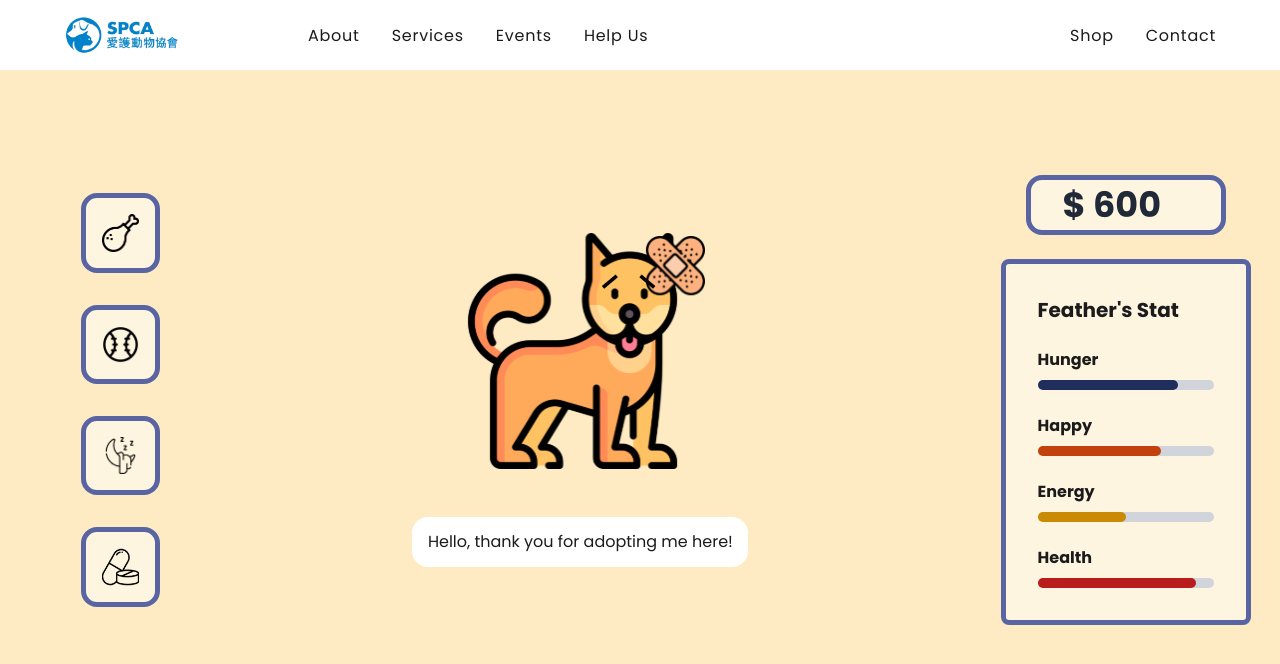
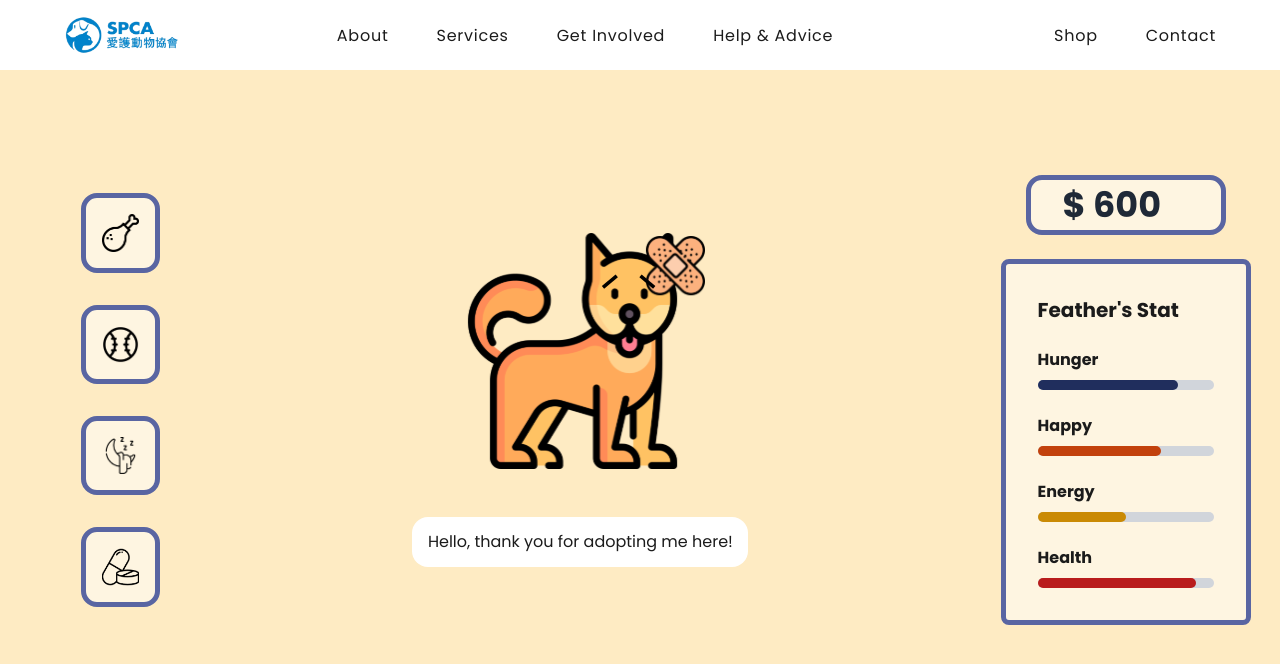
Before and after one commit to cfghk24/Team-3, a Next.js app in the folder frontend/: page / in a window 1280 px wide. Shown: the top 664 px of the page. Built offline with nearby package versions, Linux system fonts and the light colour scheme; a web font is replaced by a local one.

Commit message:
update 6

```diff
--- a/frontend/app/components/Navbar.tsx
+++ b/frontend/app/components/Navbar.tsx
@@ -10,63 +10,63 @@ import Image from 'next/image';
 const menuItems = [
   {
     label: "About",
-    contentTitle: "Commercial Banking",
-    href: "/Links/Page",
-    contentText: "From startups to legacy brands, you're making your mark. We're here to help.",
+    contentTitle: "About SPCA",
+    href: "/Links/About",
+    contentText: "Learn more about the SPCA, our mission, leadership, and the impact we strive to achieve.",
     buttonTitle: "Learn More",
     buttonUrl: "#",
     rightSectionItems: [
-      { title: "Innovation Economy", description: "Fueling the success of early-stage startups, venture-backed and high-growth companies." },
-      { title: "Midsize Businesses", description: "Keep your company growing with custom banking solutions for middle market businesses." },
-      { title: "Large Corporations", description: "Innovative banking solutions tailored to corporations and specialized industries." },
-      { title: "Commercial Real Estate", description: "Capitalize on opportunities and prepare for challenges throughout the real estate cycle." },
-      { title: "Community Impact Banking", description: "When our communities succeed, we all succeed. Local businesses and institutions need capital and expertise." },
-      { title: "International Banking", description: "Power your business' global growth and operations at every stage." }
+      { title: "Who We Are", description: "An introduction to the SPCA and our mission." },
+      { title: "Trustee", description: "Meet the trustees who guide our organization." },
+      { title: "Executive Committee", description: "An overview of our governing body and their roles." },
+      { title: "Senior Leadership Team", description: "Key leaders driving the SPCA's initiatives." },
+      { title: "Our Ambassadors", description: "Introducing the voices of the SPCA and their stories." },
+      { title: "Annual Review", description: "A comprehensive report on SPCA's accomplishments." },
     ]
   },
   {
     label: "Services",
-    contentTitle: "Investment Banking",
-    href: "/Links/Page-1",
-    contentText: "Strategic advice and creative financial solutions that help clients achieve their financial goals.",
-    buttonTitle: "Explore",
+    contentTitle: "Services We Offer",
+    href: "/Links/Services",
+    contentText: "From animal welfare to adoption services, see how we serve the community.",
+    buttonTitle: "Explore Services",
     buttonUrl: "#",
     rightSectionItems: [
-      { title: "Mergers & Acquisitions", description: "Advising on mergers, acquisitions, and other transformative transactions." },
-      { title: "Equity Capital Markets", description: "Providing access to the equity capital markets to help companies grow." },
-      { title: "Debt Capital Markets", description: "Offering a broad range of debt financing solutions tailored to our clients’ needs." },
-      { title: "Leveraged Finance", description: "Specialized in delivering innovative, bespoke financial solutions to clients." },
-      { title: "Restructuring", description: "Helping clients optimize their capital structure and navigate financial challenges." }
+      { title: "Animal Welfare", description: "Ensuring the well-being of all animals through education and advocacy." },
+      { title: "Vet Services", description: "Professional veterinary care for your pets." },
+      { title: "Adoption", description: "Help animals find their forever homes." },
+      { title: "Outreach", description: "Community programs designed to spread awareness and engage the public." },
+      { title: "Others", description: "Additional services and initiatives provided by the SPCA." },
     ]
   },
   {
-    label: "Events",
-    contentTitle: "Asset & Wealth Management",
-    href: "/Links/Page-2",
-    contentText: "Delivering tailored investment solutions to help clients meet their wealth management objectives.",
-    buttonTitle: "Learn More",
+    label: "Get Involved",
+    contentTitle: "Ways to Get Involved",
+    href: "/Links/GetInvolved",
+    contentText: "Join our cause through donations, volunteering, or attending events.",
+    buttonTitle: "Get Involved",
     buttonUrl: "#",
     rightSectionItems: [
-      { title: "Private Wealth Management", description: "Providing personalized financial strategies for high-net-worth individuals." },
-      { title: "Institutional Asset Management", description: "Helping institutions manage portfolios with bespoke asset management strategies." },
-      { title: "Real Estate Investment", description: "Maximizing returns through real estate investment strategies." },
-      { title: "Alternative Investments", description: "Offering hedge funds, private equity, and other alternative investment products." },
-      { title: "Sustainable Investing", description: "Integrating sustainability into investment strategies for long-term growth." }
+      { title: "Make a Donation", description: "Support our work through financial contributions." },
+      { title: "Events", description: "Participate in community events hosted by the SPCA." },
+      { title: "Membership", description: "Become an SPCA member and enjoy exclusive benefits." },
+      { title: "Volunteer", description: "Help out by offering your time as a volunteer." },
+      { title: "Online Pet Care Courses", description: "Learn more about pet care through our online courses." },
     ]
   },
   {
-    label: "Help Us",
-    contentTitle: "Global Research & Insights",
-    href: "/Links/Page-3",
-    contentText: "Providing world-class research and insights to support our clients’ decision-making.",
-    buttonTitle: "Explore",
+    label: "Help & Advice",
+    contentTitle: "Help & Advice for Pet Owners",
+    href: "/Links/HelpAdvice",
+    contentText: "Guidance on pet health, behavior, and more to help you care for your animals.",
+    buttonTitle: "Get Advice",
     buttonUrl: "#",
     rightSectionItems: [
-      { title: "Equity Research", description: "Delivering deep research and actionable insights on equity markets." },
-      { title: "Macro Insights", description: "Exploring global macroeconomic trends and their implications for investors." },
-      { title: "Fixed Income Research", description: "Providing in-depth analysis on fixed income instruments and markets." },
-      { title: "Quantitative Research", description: "Leveraging advanced data science techniques to uncover market opportunities." },
-      { title: "Sector Research", description: "Offering detailed sector-specific research to guide investment strategies." }
+      { title: "Preventative Pet Health", description: "Vaccinations, deworming, and other preventative care tips." },
+      { title: "Pawprint Magazine", description: "Insights, advice, and stories from SPCA's official magazine." },
+      { title: "Which Pet Is For You?", description: "Helping you decide which pet fits your lifestyle." },
+      { title: "Post-adoption Support", description: "Resources for after you adopt a pet." },
+      { title: "Pet Loss Support", description: "Guidance and support for grieving pet owners." },
     ]
   },
 ];
@@ -97,9 +97,10 @@ const Navbar: React.FC = () => {
           height={180}
           className="z-10"
         />
-
+      </div>
+      <div className="flex items-center">
         {/* Menu items */}
-        <ul className="flex items-center ml-16 space-x-8">
+        <ul className="flex items-center mr-32 space-x-12">
           {menuItems.map((item, index) => (
             <PopoverMenu
               key={index}
@@ -117,8 +118,7 @@ const Navbar: React.FC = () => {
           ))}
         </ul>
       </div>
-
-      <ul className={`${styles.flexCenter} mr-16 space-x-8 text-[16px] tracking-[0.75px]`}>
+      <ul className={`${styles.flexCenter} mr-16 space-x-12 text-[16px] tracking-[0.75px]`}>
         <li className="relative group underline-expand-hover">
           <Link href="#" className={`${styles.blackMedium} ${styles.poppinsClass}`}>Shop</Link>
           <span className="underline-expand bg-third"></span>
```
